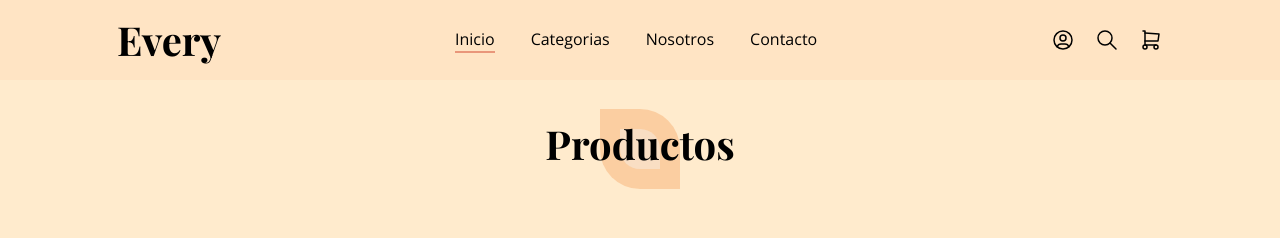
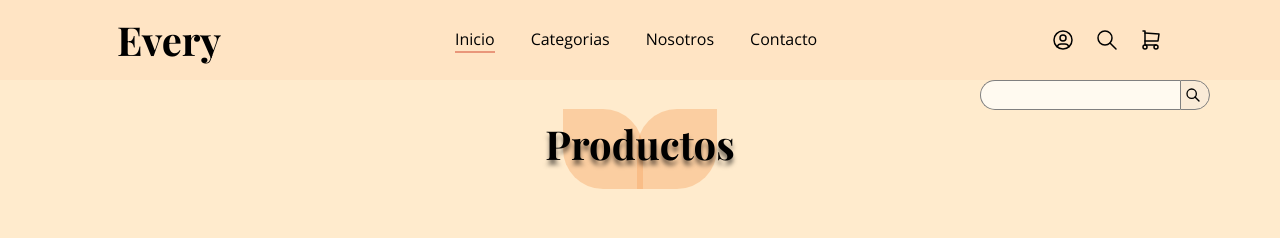
Before and after one commit to ChriisLM/ShopEvery, a React (Vite) app: page / in a window 1280 px wide. Both pictures are taken after a click on the icon 1107 px from the left and 40 px from the top of the page. Shown: the top 238 px of the page. Built offline with nearby package versions, Linux system fonts and the light colour scheme; a web font is replaced by a local one.

Commit message:
feat: :construction: Add pre-search button

```diff
--- /dev/null
+++ b/src/assets/css/SearchInput.css
@@ -0,0 +1,32 @@
+.search-input-container{
+  position: absolute;
+    top: 80px;
+    right: 70px;
+    display: flex;
+}
+.search-input{
+  width: 200px;
+  height: 30px;
+  border: 1px solid gray;
+  border-right: none;
+  outline: none;
+  padding-left: 1em;
+  border-radius: 20px 0 0 20px;
+  font-family: 'Roboto';
+  background-color: floralwhite;
+  font-weight: 500;
+}
+.search-button{
+  width: 30px;
+  display: flex;
+  justify-content: center;
+  align-items: center;
+  border-radius: 0 50% 50% 0;
+  padding-right: .3em;
+  border: 1px solid gray;
+  background-color: antiquewhite;
+}
+.search-button > svg{
+  width: 16px;
+  height: auto;
+}
--- a/src/assets/css/TitleSection.css
+++ b/src/assets/css/TitleSection.css
@@ -26,16 +26,18 @@
   position: absolute;
   z-index: 0;
   top: -35px;
+  left: 35%;
 }
 
 .subtitle-form-2{
-  width: 40px;
-  height: 40px;
-  background-color: whitesmoke;
-  border-radius: 0 50% 0 50%;
+  width: 80px;
+  height: 80px;
+  background-color: sandybrown;
+  border-radius: 50% 0 50% 0;
   position: absolute;
   z-index: 1;
-  top: -15px;
+  top: -35px;
+  right: 35%;
   opacity: .4;
 }
 
@@ -45,4 +47,5 @@
   font-family: 'Playfair Display';
   font-size: 2.5rem;
   text-transform: capitalize;
+  text-shadow: 0px 5px 4px rgba(0, 0, 0, 0.5);
 }
--- a/src/components/Header.jsx
+++ b/src/components/Header.jsx
@@ -1,14 +1,22 @@
-import { CarritoIcon, HeaderIcons } from '../utils/Icons'
+import { CarritoIcon, PerfilIcon, SearchIcon } from '../utils/Icons'
 import '../assets/css/Header.css'
-import { useCart } from '../hooks/useCart';
 import { useState } from 'react';
 import { CarritoFloat } from './CarritoFloat';
+import { SearchInputHeader } from './SearchInputHeader';
+
 
 export function Header () {
-  const {cart} = useCart()
-  const [show, setShow] = useState(false)
-  const handleCartVisualized = () => {
-    setShow(!show)
+  const [stateElements, setStateElements] = useState({
+    perfil: false,
+    search: false,
+    cart: false
+  });
+
+  const toogleShowElements = (element) => {
+    setStateElements(prevState =>({
+      ...prevState,
+      [element]: !prevState[element]
+    }))
   }
 
   return (
@@ -25,9 +33,11 @@ export function Header () {
         </ul>
       </nav>
       <div className='icons-container'>
-        <HeaderIcons/>
-        <CarritoIcon onclick={handleCartVisualized}/>
-        {show && <CarritoFloat/>}
+        <PerfilIcon onclick={() => toogleShowElements('perfil')}/>
+        {stateElements.search && <SearchInputHeader active={stateElements.search} />}
+        <SearchIcon onclick={() => toogleShowElements('search')}/>
+        <CarritoIcon onclick={() => toogleShowElements('cart')}/>
+        {stateElements.cart && <CarritoFloat/>}
       </div>
     </header>
   );
--- /dev/null
+++ b/src/components/SearchInputHeader.jsx
@@ -0,0 +1,23 @@
+import { useEffect, useRef } from 'react';
+import '../assets/css/SearchInput.css'
+import { SearchIcon } from '../utils/Icons';
+
+export function SearchInputHeader ({active}) {
+
+  const inputRef = useRef(null)
+
+  useEffect(()=>{
+    if(active){
+      inputRef.current.focus()
+    }
+  },[])
+
+  return (
+    <div className='search-input-container'>
+      <input ref={inputRef} className='search-input' type="text" />
+      <button className='search-button'>
+        <SearchIcon/>
+      </button>
+    </div>
+  );
+};
--- a/src/utils/Icons.jsx
+++ b/src/utils/Icons.jsx
@@ -1,14 +1,16 @@
-export const HeaderIcons = () => {
+export const PerfilIcon = ({onclick}) => {
   return (
-    <>
-      <svg  xmlns="http://www.w3.org/2000/svg"  width="24"  height="24"  viewBox="0 0 24 24"  fill="none"  stroke="currentColor"  strokeWidth="2"  strokeLinecap="round"  strokeLinejoin="round"  className="icon icon-tabler icons-tabler-outline icon-tabler-user-circle"><path stroke="none" d="M0 0h24v24H0z" fill="none"/><path d="M12 12m-9 0a9 9 0 1 0 18 0a9 9 0 1 0 -18 0" /><path d="M12 10m-3 0a3 3 0 1 0 6 0a3 3 0 1 0 -6 0" /><path d="M6.168 18.849a4 4 0 0 1 3.832 -2.849h4a4 4 0 0 1 3.834 2.855" /></svg>
-      <svg  xmlns="http://www.w3.org/2000/svg"  width="24"  height="24"  viewBox="0 0 24 24"  fill="none"  stroke="currentColor"  strokeWidth="2"  strokeLinecap="round"  strokeLinejoin="round"  className="icon icon-tabler icons-tabler-outline icon-tabler-search"><path stroke="none" d="M0 0h24v24H0z" fill="none"/><path d="M10 10m-7 0a7 7 0 1 0 14 0a7 7 0 1 0 -14 0" /><path d="M21 21l-6 -6" /></svg>
-
-    </>
+    <svg onClick={onclick} xmlns="http://www.w3.org/2000/svg"  width="24"  height="24"  viewBox="0 0 24 24"  fill="none"  stroke="currentColor"  strokeWidth="2"  strokeLinecap="round"  strokeLinejoin="round"  className="icon icon-tabler icons-tabler-outline icon-tabler-user-circle"><path stroke="none" d="M0 0h24v24H0z" fill="none"/><path d="M12 12m-9 0a9 9 0 1 0 18 0a9 9 0 1 0 -18 0" /><path d="M12 10m-3 0a3 3 0 1 0 6 0a3 3 0 1 0 -6 0" /><path d="M6.168 18.849a4 4 0 0 1 3.832 -2.849h4a4 4 0 0 1 3.834 2.855" /></svg>
   )
 }
 
-export const CarritoIcon = ({onclick}) =>{
+export const SearchIcon = ({onclick}) => {
+  return (
+    <svg onClick={onclick} xmlns="http://www.w3.org/2000/svg"  width="24"  height="24"  viewBox="0 0 24 24"  fill="none"  stroke="currentColor"  strokeWidth="2"  strokeLinecap="round"  strokeLinejoin="round"  className="icon icon-tabler icons-tabler-outline icon-tabler-search"><path stroke="none" d="M0 0h24v24H0z" fill="none"/><path d="M10 10m-7 0a7 7 0 1 0 14 0a7 7 0 1 0 -14 0" /><path d="M21 21l-6 -6" /></svg>
+  )
+}
+
+export const CarritoIcon = ({onclick}) => {
   return (
     <svg  onClick={onclick} xmlns="http://www.w3.org/2000/svg"  width="24"  height="24"  viewBox="0 0 24 24"  fill="none"  stroke="currentColor"  strokeWidth="2"  strokeLinecap="round"  strokeLinejoin="round"  className="icon icon-tabler icons-tabler-outline icon-tabler-shopping-cart"><path stroke="none" d="M0 0h24v24H0z" fill="none"/><path d="M6 19m-2 0a2 2 0 1 0 4 0a2 2 0 1 0 -4 0" /><path d="M17 19m-2 0a2 2 0 1 0 4 0a2 2 0 1 0 -4 0" /><path d="M17 17h-11v-14h-2" /><path d="M6 5l14 1l-1 7h-13" /></svg>
   )
```
